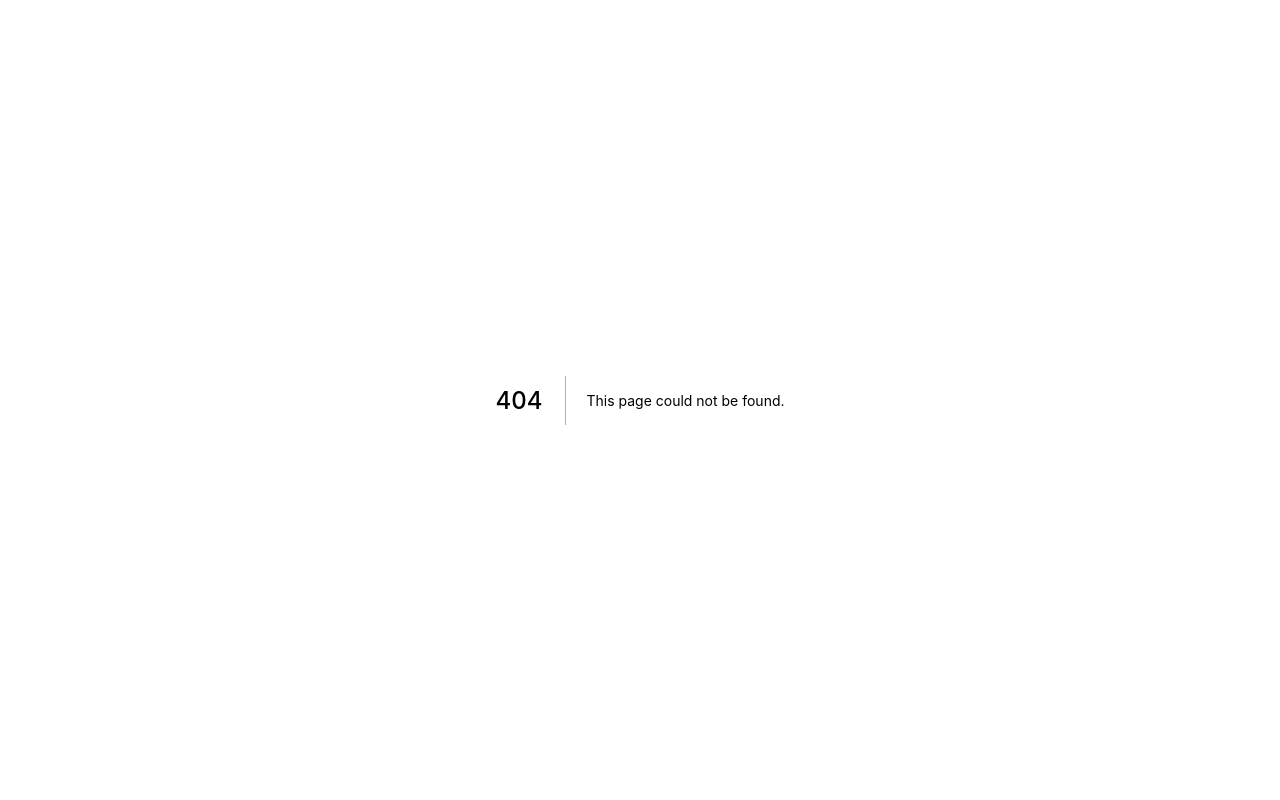
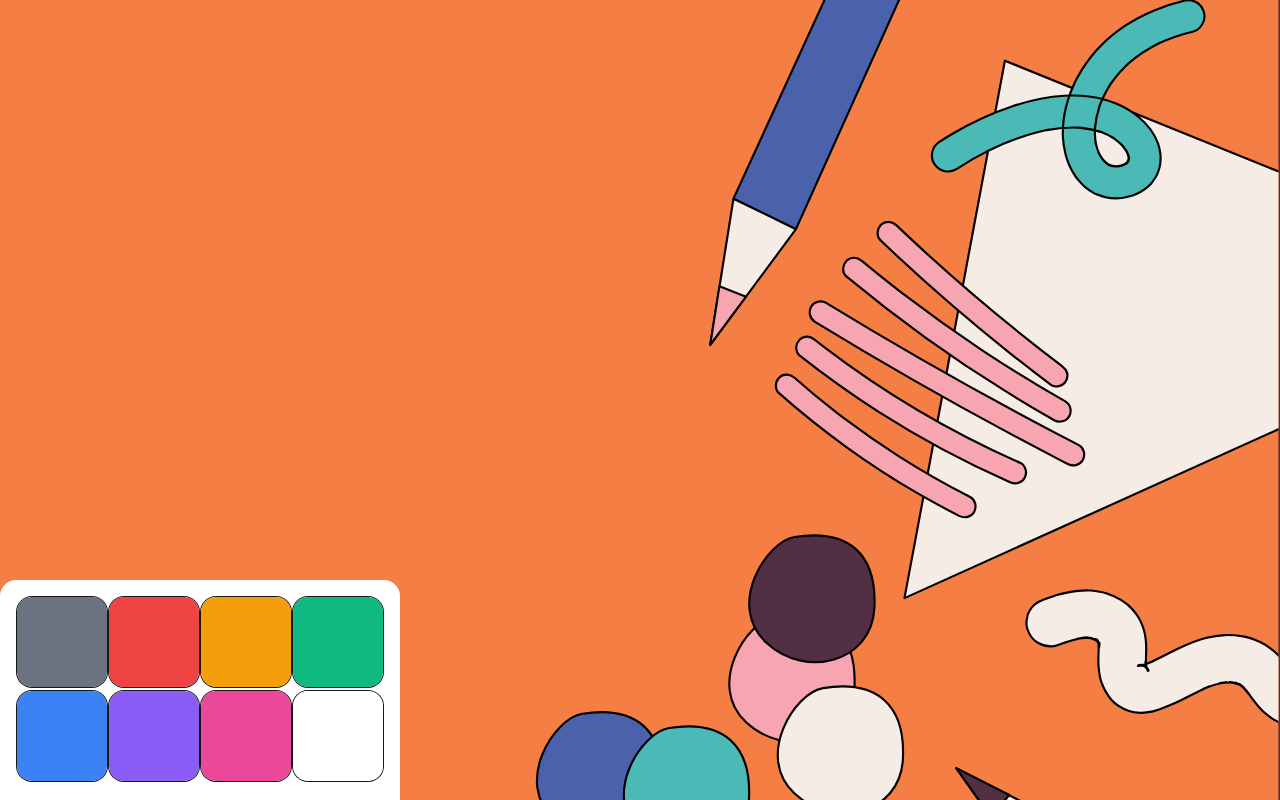
Before and after one commit to wearedarts/colouring, a Next.js app: page /game in a window 1280 px wide. Before the commit this address had no page. Shown: the top 800 px of the page. Built offline with nearby package versions, Linux system fonts and the light colour scheme.

Commit message:
Add game page

```diff
--- a/components/ColourButton.jsx
+++ /dev/null
@@ -1,37 +0,0 @@
-import styled from 'styled-components';
-
-const Button = styled.button`
-  ${(props) =>
-    props.active
-      ? `border: 2px solid black;
-  border-radius: 0.5rem;`
-      : `border: 1px solid grey;
-  border-radius: 0.5rem;`}
-
-  align-items: center;
-  display: flex;
-  flex-direction: column;
-  height: 6rem;
-  justify-content: space-around;
-  width: 5rem;
-  margin: 0.5rem;
-  background-color: white;
-`;
-
-const Circle = styled.div`
-  background-color: ${(props) => props.bgCol};
-  height: 4rem;
-  width: 4rem;
-  border-radius: 4rem;
-`;
-
-export const ColourButton = (props) => {
-  const { clicker, label, colour, currentColour } = props;
-
-  return (
-    <Button onClick={() => clicker(colour)} active={currentColour === colour}>
-      <Circle bgCol={colour}></Circle>
-      <div>{label}</div>
-    </Button>
-  );
-};
--- /dev/null
+++ b/components/ColourButton.tsx
@@ -0,0 +1,51 @@
+import styled from 'styled-components';
+import { Colour } from '../types';
+
+import { VisuallyHidden } from './VisuallyHidden';
+
+interface colourButtonProps {
+  colour: Colour;
+  clicker: Function;
+  currentColour: Colour;
+  showLabel?: Boolean;
+}
+
+const Button = styled.button`
+  padding: 0;
+  border: 1px solid ${(props) => props.theme.colours.grey_dark};
+  border-radius: 1rem;
+  align-items: center;
+  display: flex;
+  flex-direction: column;
+  justify-content: space-around;
+  background-color: ${(props) => props.theme.colours.cream};
+  overflow: auto;
+  aspect-ratio: 1;
+  flex-basis: 25%;
+  margin-bottom: 2px;
+`;
+
+const Swatch = styled.div<{ bgCol: Colour; active: Boolean }>`
+  background-color: ${(props) => props.bgCol.value};
+  height: 100%;
+  width: 100%;
+  border-radius: 0.8rem;
+  ${(props) =>
+    props.active
+      ? `border: 3px solid ${props.theme.colours.grey_dark}`
+      : `border: 3px solid transparent`}
+`;
+
+export const ColourButton = ({
+  clicker,
+  colour,
+  currentColour,
+  showLabel,
+}: colourButtonProps) => {
+  return (
+    <Button onClick={() => clicker(colour)}>
+      <VisuallyHidden>{<div>{colour.name}</div>}</VisuallyHidden>
+      <Swatch active={currentColour === colour} bgCol={colour}></Swatch>
+    </Button>
+  );
+};
--- /dev/null
+++ b/components/PaletteControl.tsx
@@ -0,0 +1,88 @@
+import styled from 'styled-components';
+
+import { ColourButton } from './ColourButton';
+import { Colour, Palette } from '../types';
+
+interface paletteControlProps {
+  change: Function;
+  currentColour: Colour;
+  palette?: Palette;
+}
+
+const defaultPalette: Palette = [
+  {
+    name: 'grey',
+    value: '#6B7280',
+  },
+  {
+    name: 'red',
+    value: '#EF4444',
+  },
+  {
+    name: 'orange',
+    value: '#F59E0B',
+  },
+  {
+    name: 'green',
+    value: '#10B981',
+  },
+  {
+    name: 'blue',
+    value: '#3B82F6',
+  },
+  {
+    name: 'purple',
+    value: '#8B5CF6',
+  },
+  {
+    name: 'pink',
+    value: '#EC4899',
+  },
+  {
+    name: 'white',
+    value: '#ffffff',
+  },
+];
+
+const ButtonRow = styled.div`
+  display: flex;
+  flex-wrap: wrap;
+  width: 100%;
+  max-width: 400px;
+`;
+
+const PaletteContainer = styled.div`
+  background-color: white;
+  border-top-left-radius: 1rem;
+  border-top-right-radius: 1rem;
+  bottom: 0;
+  max-width: 100%;
+  padding: 1rem;
+  position: fixed;
+  width: 400px;
+`;
+
+export const PaletteControl = ({
+  palette,
+  currentColour,
+  change,
+}: paletteControlProps) => {
+  const currentPalette = palette || defaultPalette;
+
+  return (
+    <PaletteContainer>
+      <ButtonRow>
+        {currentPalette?.map((col) => {
+          return (
+            <ColourButton
+              clicker={change}
+              colour={col}
+              currentColour={currentColour}
+              key={col.value}
+            />
+          );
+        })}
+      </ButtonRow>
+    </PaletteContainer>
+  );
+};
--- /dev/null
+++ b/components/VisuallyHidden.tsx
@@ -0,0 +1,25 @@
+import styled from 'styled-components';
+
+interface VisuallyHiddenProps {
+  children: React.ReactNode;
+}
+
+const HiddenContainer = styled.div`
+  border: 0;
+  clip: rect(1px, 1px, 1px, 1px);
+  height: 1px;
+  overflow: hidden;
+  padding: 0;
+  position: absolute;
+  width: 1px;
+`;
+
+/**
+ * Wraps children in a div which hides their visual display, but
+ * keeps the content visible to screen readers
+ */
+export const VisuallyHidden = ({
+  children,
+}: VisuallyHiddenProps): JSX.Element => {
+  return <HiddenContainer>{children}</HiddenContainer>;
+};
--- /dev/null
+++ b/pages/game.tsx
@@ -0,0 +1,25 @@
+import { useState } from 'react';
+
+import { ColouringImage } from '../components/ColouringImage';
+import { PaletteControl } from '../components/PaletteControl';
+import { Colour } from '../types';
+
+const Transparent: Colour = {
+  name: 'transparent',
+  value: 'transparent',
+};
+
+export default function Game() {
+  const [colour, setColour] = useState<Colour>(Transparent);
+
+  const handleChange = (col: Colour) => {
+    setColour(col);
+  };
+
+  return (
+    <main>
+      <ColouringImage currentColour={colour} />
+      <PaletteControl change={handleChange} currentColour={colour} />
+    </main>
+  );
+}
--- a/pages/index.tsx
+++ b/pages/index.tsx
@@ -104,7 +104,7 @@ export default function Index() {
       <Main>
         <Container>
           <Content>
-            <h1>colouring game name</h1>
+            <h1>colouring</h1>
             <GameArea>
               <Link href='/game' passHref>
                 Play
```
